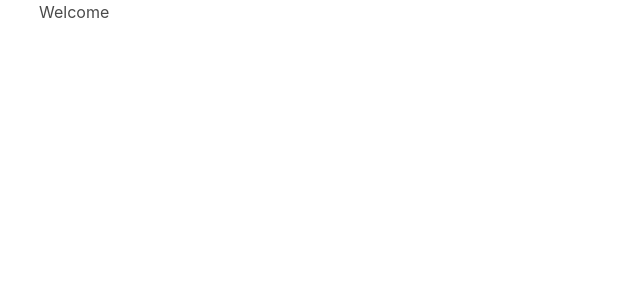
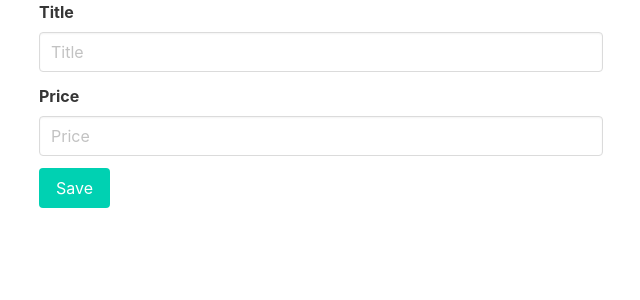
Before and after one commit to Almasyriqi/docker-web-dinamis, a React (Create React App) app in the folder frontend/: page /add in a window 1280 px wide. Shown: the top 300 px of the page, without its empty margins (319-959 px from the left). Built offline with nearby package versions, Linux system fonts and the light colour scheme.

Commit message:
Add Product

```diff
--- a/frontend/src/App.js
+++ b/frontend/src/App.js
@@ -1,13 +1,23 @@
+import { BrowserRouter as Router, Route, Routes } from "react-router-dom";
+import ProductList from "./components/ProductList";
+import AddProduct from "./components/AddProduct";
 
 function App() {
   return (
-    <div className="container">
-      <div class="columns">
-        <div class="column is-half is-offset-one-quarter">
-          <h2>Welcome</h2>
+    <Router>
+      <div className="container">
+        <div className="columns">
+          <div className="column is-half is-offset-one-quarter">
+            <Routes>
+              <Route exact path="/" element={<ProductList />}>
+              </Route>
+              <Route path="/add" element={<AddProduct/>}>
+              </Route>
+            </Routes>
+          </div>
         </div>
       </div>
-    </div>
+    </Router>
   );
 }
 
--- /dev/null
+++ b/frontend/src/components/AddProduct.js
@@ -0,0 +1,51 @@
+import { useState } from 'react'
+import axios from 'axios';
+import { useNavigate } from 'react-router-dom';
+
+const AddProduct = () => {
+    const [title, setTitle] = useState('');
+    const [price, setPrice] = useState('');
+    const navigate = useNavigate();
+
+    const saveProduct = async (e) => {
+        e.preventDefault();
+        await axios.post('http://localhost:4000/',{
+            title: title,
+            price: price
+        });
+        navigate("/");
+    }
+    return (
+        <div>
+            <form onSubmit={saveProduct}>
+                <div className="field">
+                    <label className="label">Title</label>
+                    <input
+                    className="input"
+                    type="text"
+                    placeholder="Title"
+                    value={title}
+                    onChange={(e) => setTitle(e.target.value)}
+                    />
+                </div>
+
+                <div className="field">
+                    <label className="label">Price</label>
+                    <input
+                    className="input"
+                    type="text"
+                    placeholder="Price"
+                    value={price}
+                    onChange={(e) => setPrice(e.target.value)}
+                    />
+                </div>
+
+                <div className="field">
+                    <button className="button is-primary">Save</button>
+                </div>
+            </form>
+        </div>
+    )
+}
+
+export default AddProduct
--- /dev/null
+++ b/frontend/src/components/ProductList.js
@@ -0,0 +1,48 @@
+import { useState, useEffect } from 'react'
+import axios from "axios";
+import { Link } from "react-router-dom";
+
+const ProductList = () => {
+    const [products, setProduct] = useState([]);
+
+    useEffect(() => {
+        getProducts();
+    }, []);
+
+    const getProducts = async () => {
+        const response = await axios.get('http://localhost:4000/');
+        setProduct(response.data);
+    }
+
+    return (
+        <div>
+            <Link to="/add" className='button is-primary mt-5'>Add New</Link>
+            <table className='table is-striped is-fullwidth'>
+                <thead>
+                    <tr>
+                        <th>No</th>
+                        <th>Title</th>
+                        <th>Price</th>
+                        <th>Actions</th>
+                    </tr>
+                </thead>
+                <tbody>
+                    {products.map((product, index) => (
+                        <tr key={product.id}>
+                            <td>{index + 1}</td>
+                            <td>{product.title}</td>
+                            <td>{product.price}</td>
+                            <td>
+                                <button className='button is-small is-info'>Edit</button>
+                                <button className='button is-small is-danger'>Delete</button>
+                            </td>
+                        </tr>
+                    ))}
+
+                </tbody>
+            </table>
+        </div>
+    )
+}
+
+export default ProductList
```
